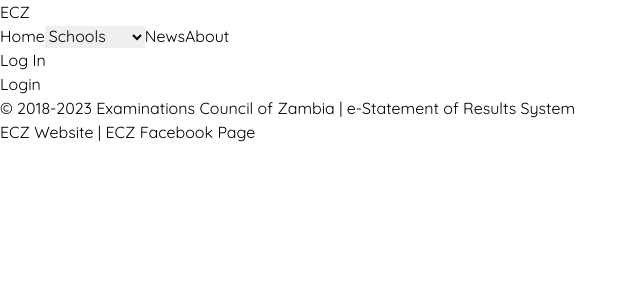
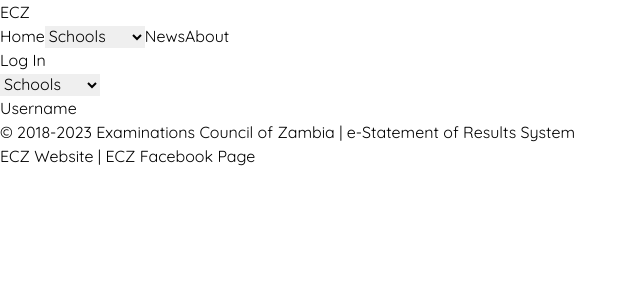
Before and after one commit to DC-21/Ecz-web-portal, a React (Vite) app: page /login in a window 1280 px wide. Shown: the top 300 px of the page, without its empty margins (0-640 px from the left). Built offline with nearby package versions, Linux system fonts and the light colour scheme.

Commit message:
first commit

```diff
--- a/src/Pages/Login.jsx
+++ b/src/Pages/Login.jsx
@@ -1,9 +1,28 @@
-import React from 'react'
+import React from "react";
 
 const Login = () => {
   return (
-    <div>Login</div>
-  )
-}
+    <div className="h-screen w-full">
+      <div>
+        <a className="inline-block">
+          <select
+            id="school-select"
+            className="text-center block w-24 h-10 px-4 py-2 bg-[#00a536] appearance-none cursor-pointer hover:bg-[#77aa77] text-white rounded"
+          >
+            <option value="">Schools</option>
+            <option value="school2">Primary</option>
+            <option value="school3">Secondary</option>
+            <option value="school4">College</option>
+            <option value="school5">University</option>
+          </select>
+        </a>
+      </div>
+      <div>
+        <label>Username</label>
+        <input />
+      </div>
+    </div>
+  );
+};
 
-export default Login
+export default Login;
```
